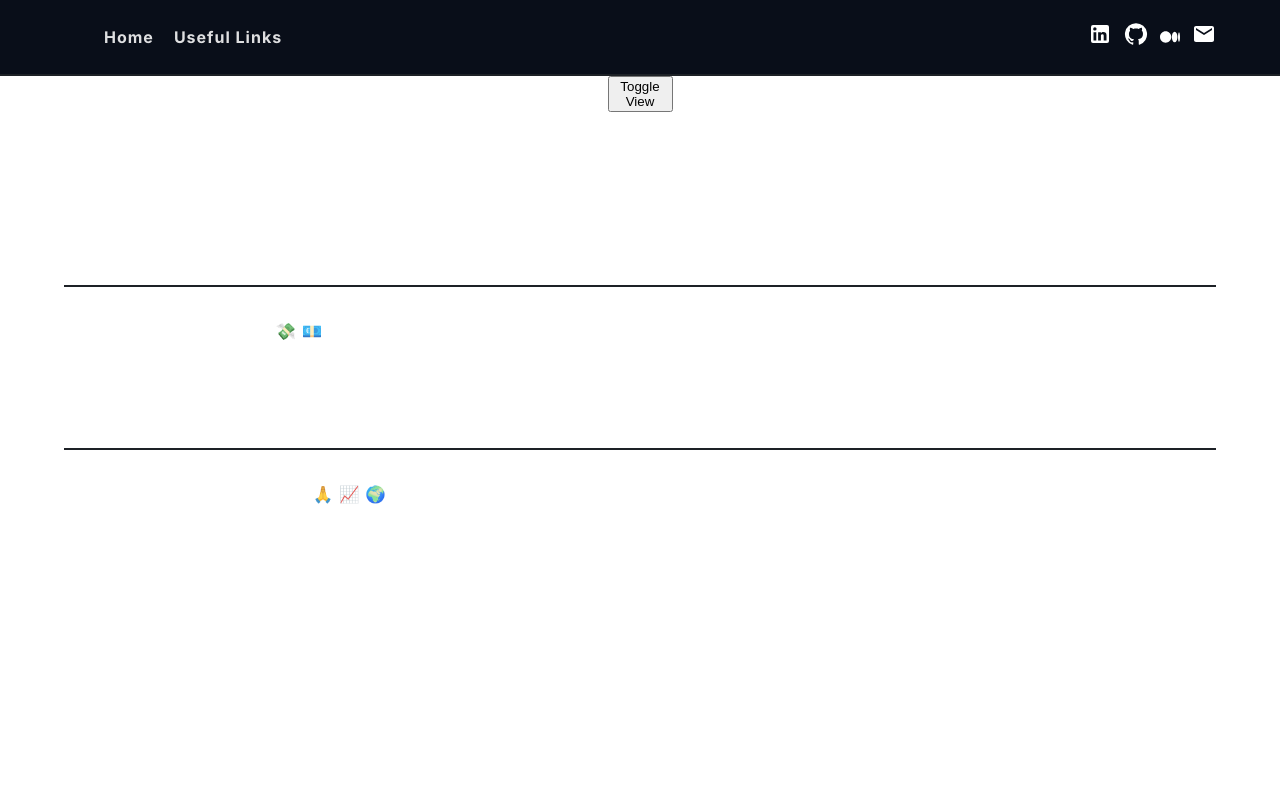
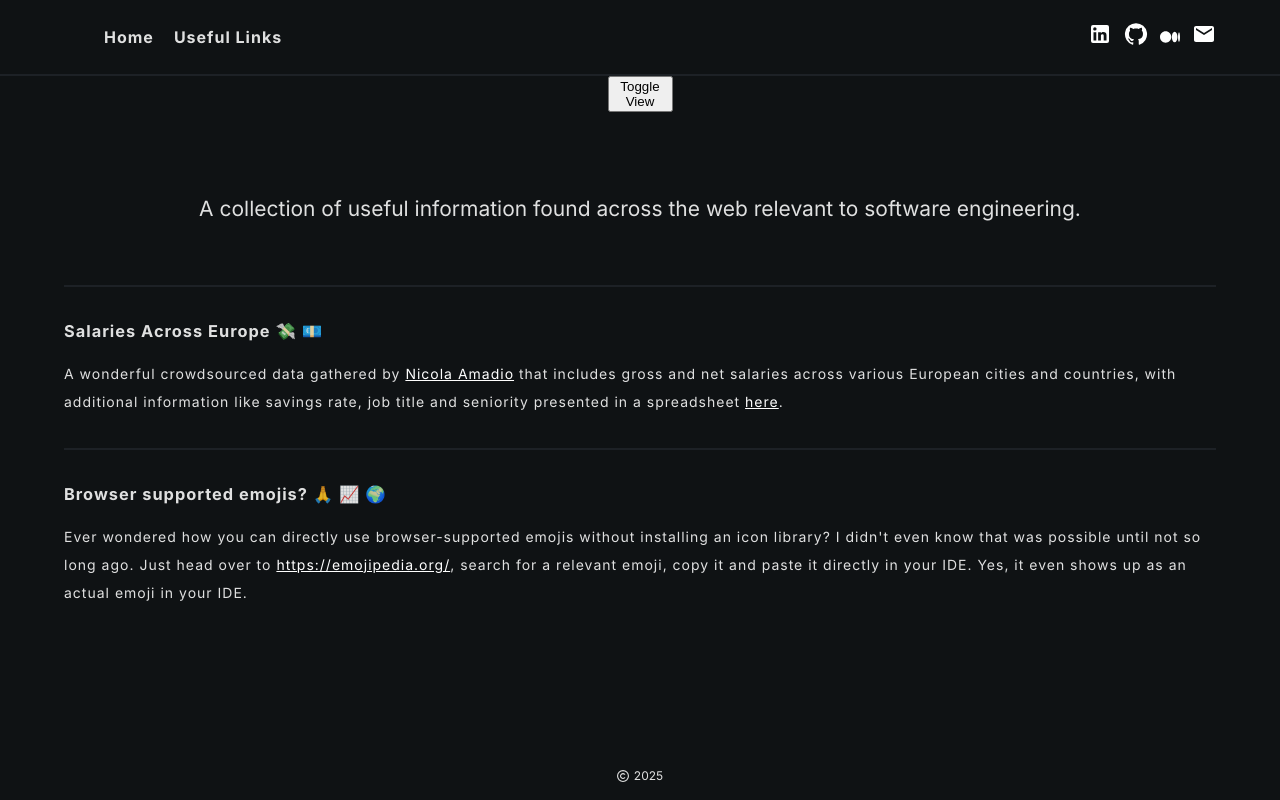
Before and after one commit to steff93/bio, a React (Vite) app: page / in a window 1280 px wide. Built offline with nearby package versions, Linux system fonts and the light colour scheme.

Commit message:
fixed paddings

```diff
--- a/src/App.scss
+++ b/src/App.scss
@@ -47,14 +47,11 @@
     align-items: center;
     gap: 25px;
     padding: 0;
+    padding: 15px 35px;
   }
 
   .cv-download {
     text-align: center;
-  }
-
-  .bio {
-    padding: 15px 35px;
   }
 }
 
--- a/src/Header.scss
+++ b/src/Header.scss
@@ -9,7 +9,7 @@
   display: flex;
   padding: 0 4rem;
   align-items: center;
-  background-color: rgb(9 14 25/1);
+  background-color: var(--background);
 
   flex-shrink: 0;
 }
--- a/src/index.css
+++ b/src/index.css
@@ -1,6 +1,9 @@
 @import url(./assets/fonts/fonts.css);
 
 :root {
+  --background: hsl(210, 14%, 7%);
+  --backgroundSecondary: rgb(9 14 25/1);
+
   font-family: InterRegular, system-ui, Avenir, Helvetica, Arial, sans-serif;
   line-height: 1.5;
   font-weight: 400;
@@ -8,13 +11,13 @@
 
   color-scheme: light dark;
   color: rgba(255, 255, 255, 0.87);
-  /* background-color: hsl(210, 14%, 7%); */
-  /* background-color: rgb(9 14 25/1); */
 
   font-synthesis: none;
   text-rendering: optimizeLegibility;
   -webkit-font-smoothing: antialiased;
   -moz-osx-font-smoothing: grayscale;
+
+  background-color: var(--background);
 }
 
 a {
```
